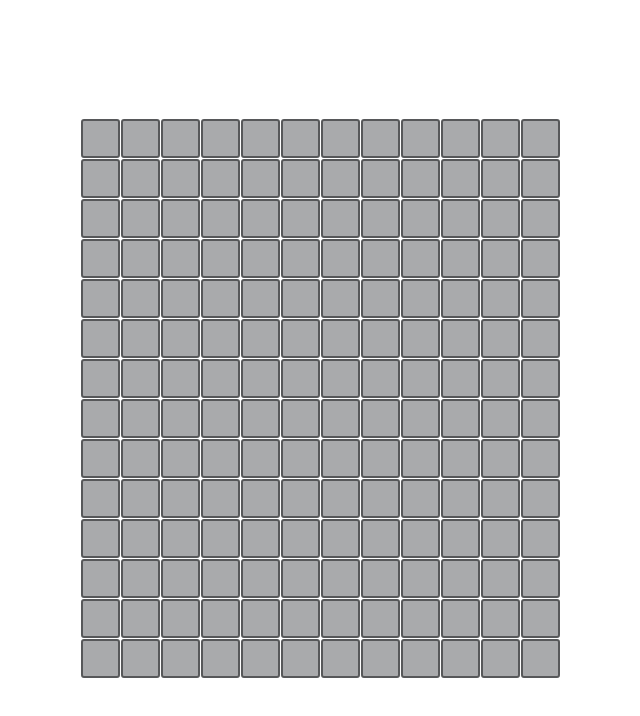
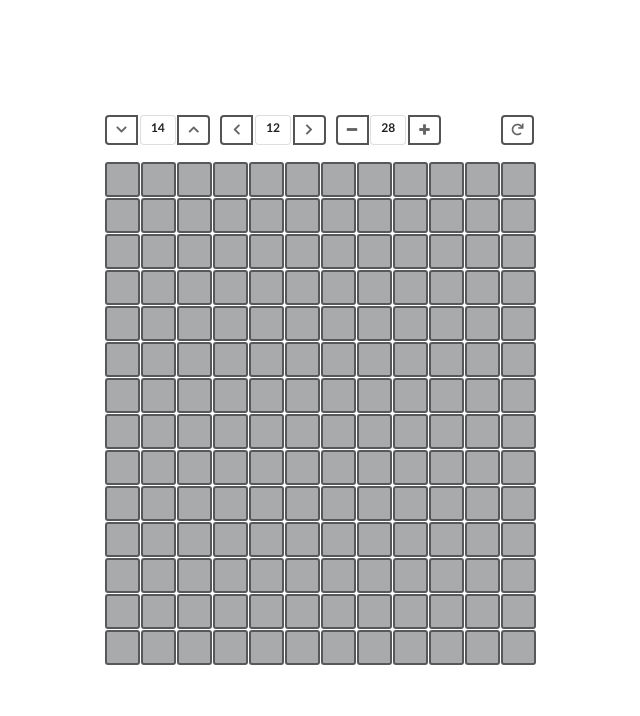
Before and after one commit to Tuxa4Life/minesweeper, a React (Create React App) app: page / in a window 1280 px wide. Shown: the top 716 px of the page, without its empty margins (319-959 px from the left). Built offline with nearby package versions, Linux system fonts and the light colour scheme.

Commit message:
Added ui elements

```diff
--- a/public/index.html
+++ b/public/index.html
@@ -8,6 +8,7 @@
       name="description"
       content="Web site created using create-react-app"
     />
+    <link rel="stylesheet" href="https://cdnjs.cloudflare.com/ajax/libs/semantic-ui/2.5.0/semantic.min.css">
     <title>React App</title>
   </head>
   <body>
--- a/src/App.jsx
+++ b/src/App.jsx
@@ -1,8 +1,14 @@
 import React from "react";
 import Playground from "./Playground";
+import Extras from "./Extras";
 
 const App = () => {
-    return <Playground />
+    return (
+        <div>
+            <Extras />
+            <Playground />
+        </div>
+    )
 }
 
 export default App;
--- /dev/null
+++ b/src/Extras.jsx
@@ -0,0 +1,53 @@
+import React from "react";
+
+const Extras = () => {
+    return (
+        <div style={{width: '100%', height: '37px', marginBottom: '10px', display: 'flex', justifyContent: 'space-between'}}>
+            <div>
+                <div className="ui buttons tiny">
+                    <button class="ui icon button tiny secondary inverted">
+                        <i class="chevron down icon"></i>
+                    </button>
+                    <p className="ui basic label">
+                        14
+                    </p>
+                    <button class="ui icon button secondary inverted">
+                        <i class="chevron up icon"></i>
+                    </button>
+                </div>
+
+                <div className="ui buttons tiny" style={{marginLeft: '10px'}}>
+                    <button class="ui icon button secondary inverted">
+                        <i class="chevron left icon"></i>
+                    </button>
+                    <p className="ui basic label">
+                        12
+                    </p>
+                    <button class="ui icon button secondary inverted">
+                        <i class="chevron right icon"></i>
+                    </button>
+                </div>
+
+                <div className="ui buttons tiny" style={{marginLeft: '10px'}}>
+                    <button class="ui icon button secondary inverted">
+                        <i class="minus icon"></i>
+                    </button>
+                    <p className="ui basic label">
+                        28
+                    </p>
+                    <button class="ui icon button secondary inverted">
+                        <i class="plus icon"></i>
+                    </button>
+                </div>
+            </div>
+
+            <div>
+                <button class="ui icon button tiny secondary inverted">
+                    <i class="redo icon"></i>
+                </button>
+            </div>
+        </div>
+    )
+}
+
+export default Extras;
--- a/src/Playground.jsx
+++ b/src/Playground.jsx
@@ -25,7 +25,6 @@ const Playground = () => {
     }, [restart])
 
     const renderField = () => {
-        console.log(flagBoard)
         return playground.map((row, rowIndex) => (
           <div key={rowIndex}>
             {row.map((cell, cellIndex) => (
@@ -65,10 +64,10 @@ const Playground = () => {
     let revealOthers = (row, col) => {
         let neighbors = getNeighbors(playground, row, col)
         let flagCount = 0
-        neighbors.map(e => { if (flagBoard[e[0]][e[1]]) flagCount ++ })
+        neighbors.forEach(e => { if (flagBoard[e[0]][e[1]]) flagCount ++ })
 
         if (flagCount === playground[row][col]) {
-            neighbors.map(e => {
+            neighbors.forEach(e => {
                 if (!flagBoard[e[0]][e[1]]) {
                     openField(e[0], e[1])
                 }
```
